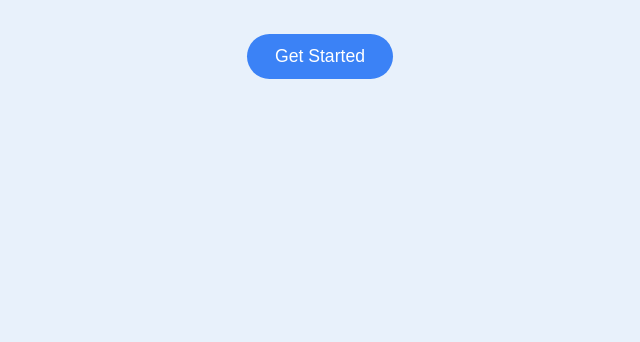
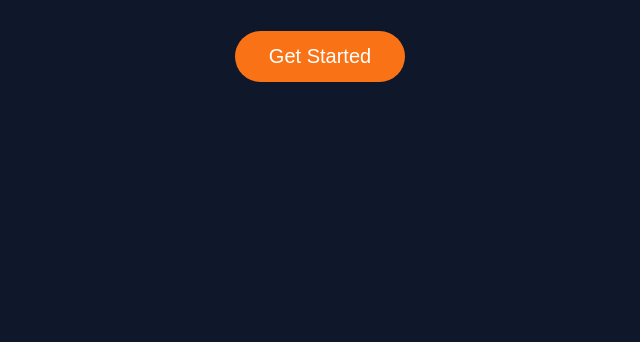
Before and after one commit to dabsbu8/my-first-website, a plain HTML site: page index.html in a window 1280 px wide. Shown: the part 458-800 px from the top of the page, without its empty margins (320-960 px from the left). Drawn offline with Linux system fonts and the light colour scheme.

Commit message:
Update button message

```diff
--- a/style.css
+++ b/style.css
@@ -4,9 +4,9 @@ body {
   display: flex;
   justify-content: center;
   align-items: center;
-  background-color: #e8f1fb;
+  background-color: #0f172a;
   font-family: Arial, Helvetica, sans-serif;
-  color: #1f2d3d;
+  color: #ffffff;
   text-align: center;
 }
 
@@ -27,10 +27,10 @@ p {
 
 button {
   margin-top: 20px;
-  padding: 12px 28px;
-  font-size: 1.1rem;
+  padding: 14px 34px;
+  font-size: 1.25rem;
   color: #ffffff;
-  background-color: #3b82f6;
+  background-color: #f97316;
   border: none;
   border-radius: 999px;
   cursor: pointer;
@@ -38,7 +38,7 @@ button {
 }
 
 button:hover {
-  background-color: #2563eb;
+  background-color: #ea580c;
   transform: scale(1.05);
 }
 
```
